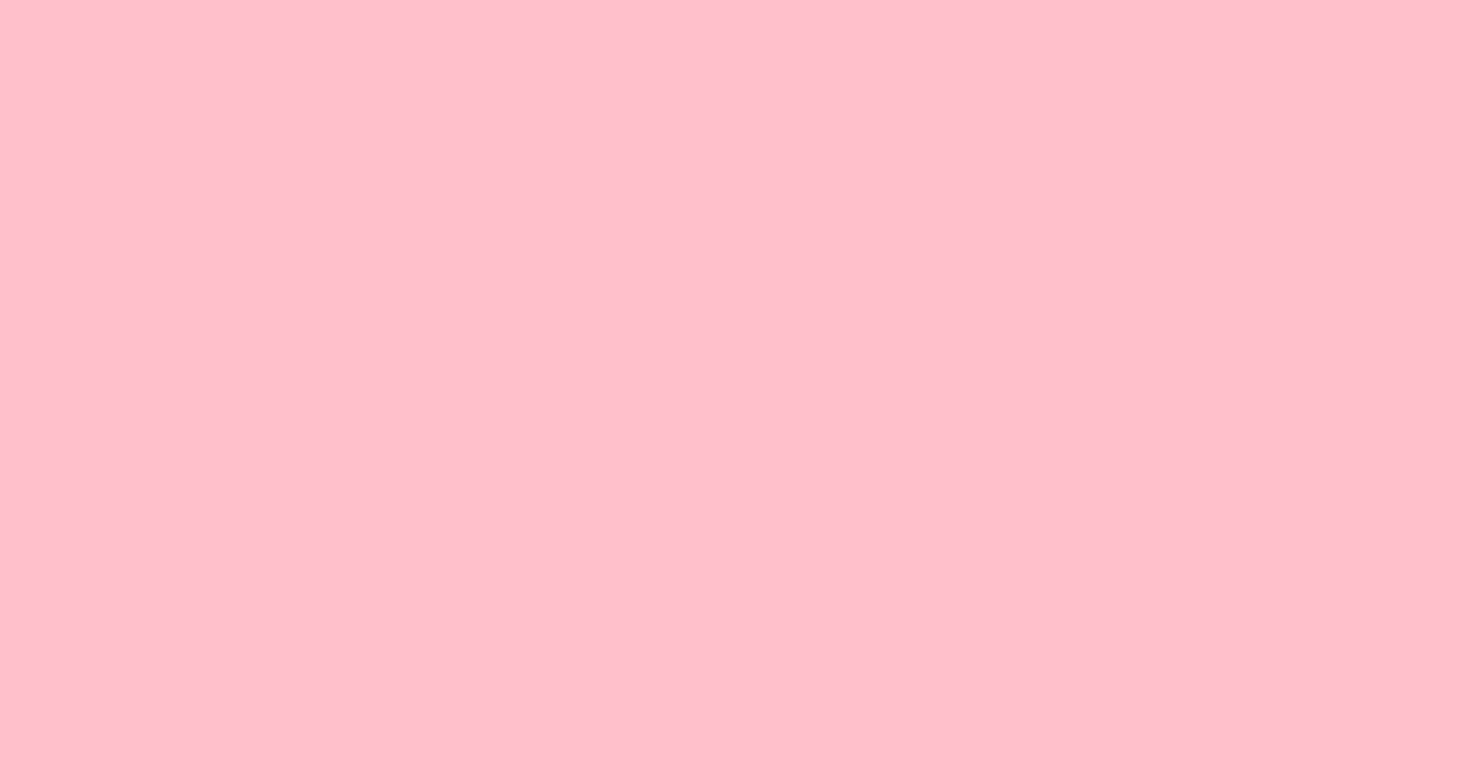
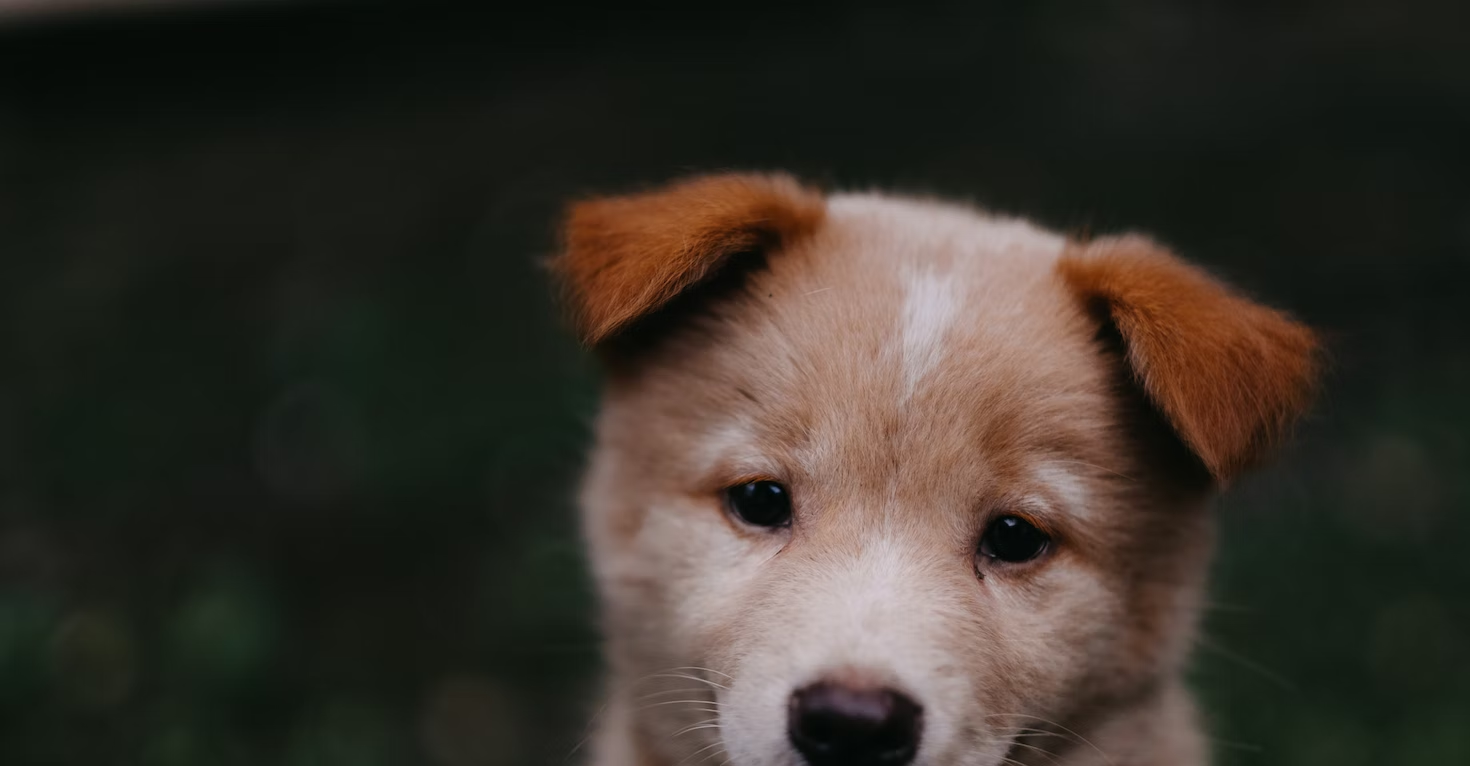
Before and after one commit to SierraRhodes/weather-api, a website built with webpack: page src/index.html in a window 1280 px wide. Shown: the top 766 px of the page, 1470 px wide, since content can reach past the window. Built offline with nearby package versions, Linux system fonts and the light colour scheme.

Commit message:
Add assets and fonts

```diff
--- a/src/index.html
+++ b/src/index.html
@@ -7,6 +7,6 @@
   <title>Project</title>
 </head>
 <body>
-
+  <img src="./assets/images/puppy.avif" alt="such a pup!">
 </body>
 </html>
```
Also changed, not shown: src/assets/images/puppy.avif (added).
